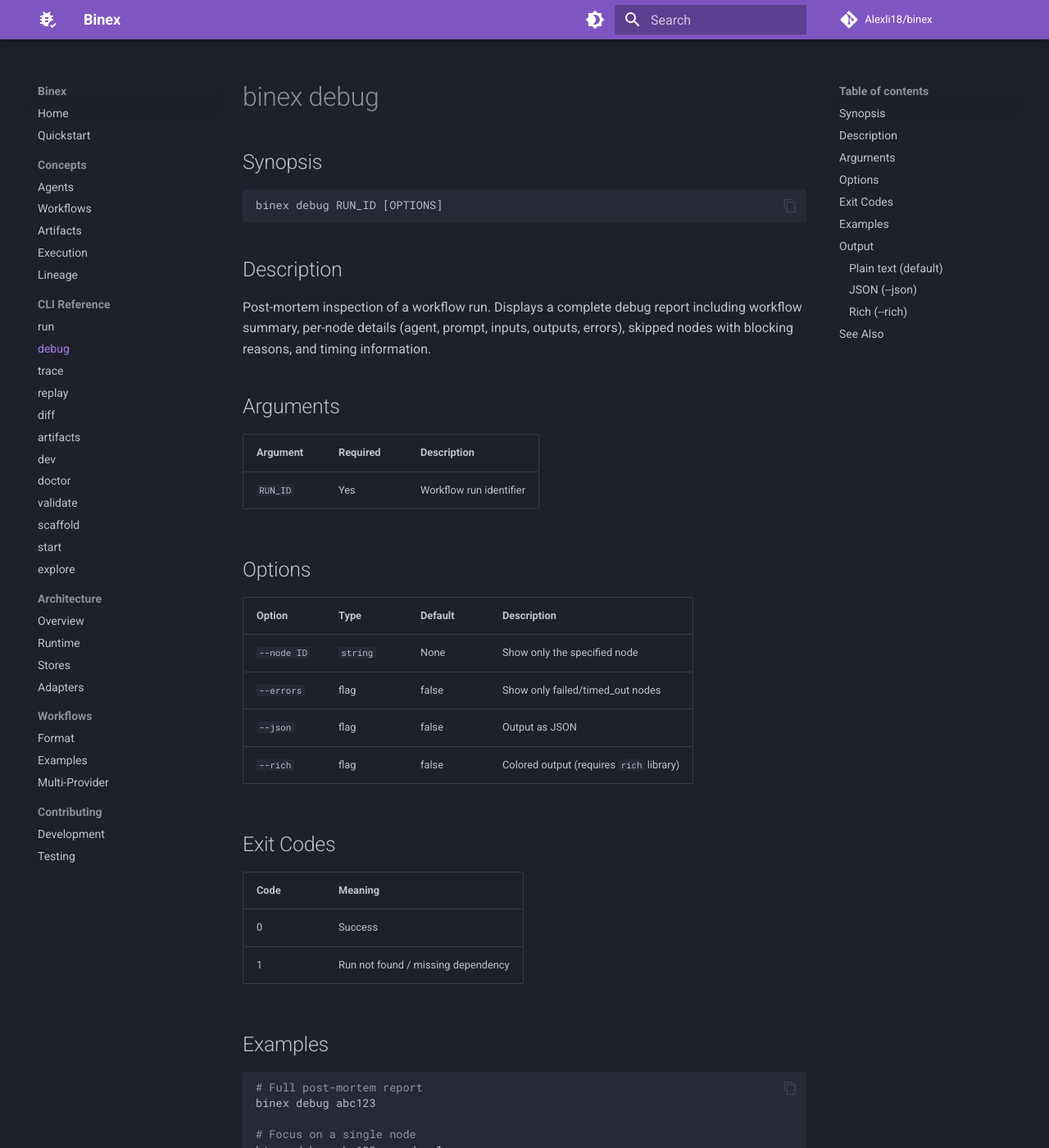
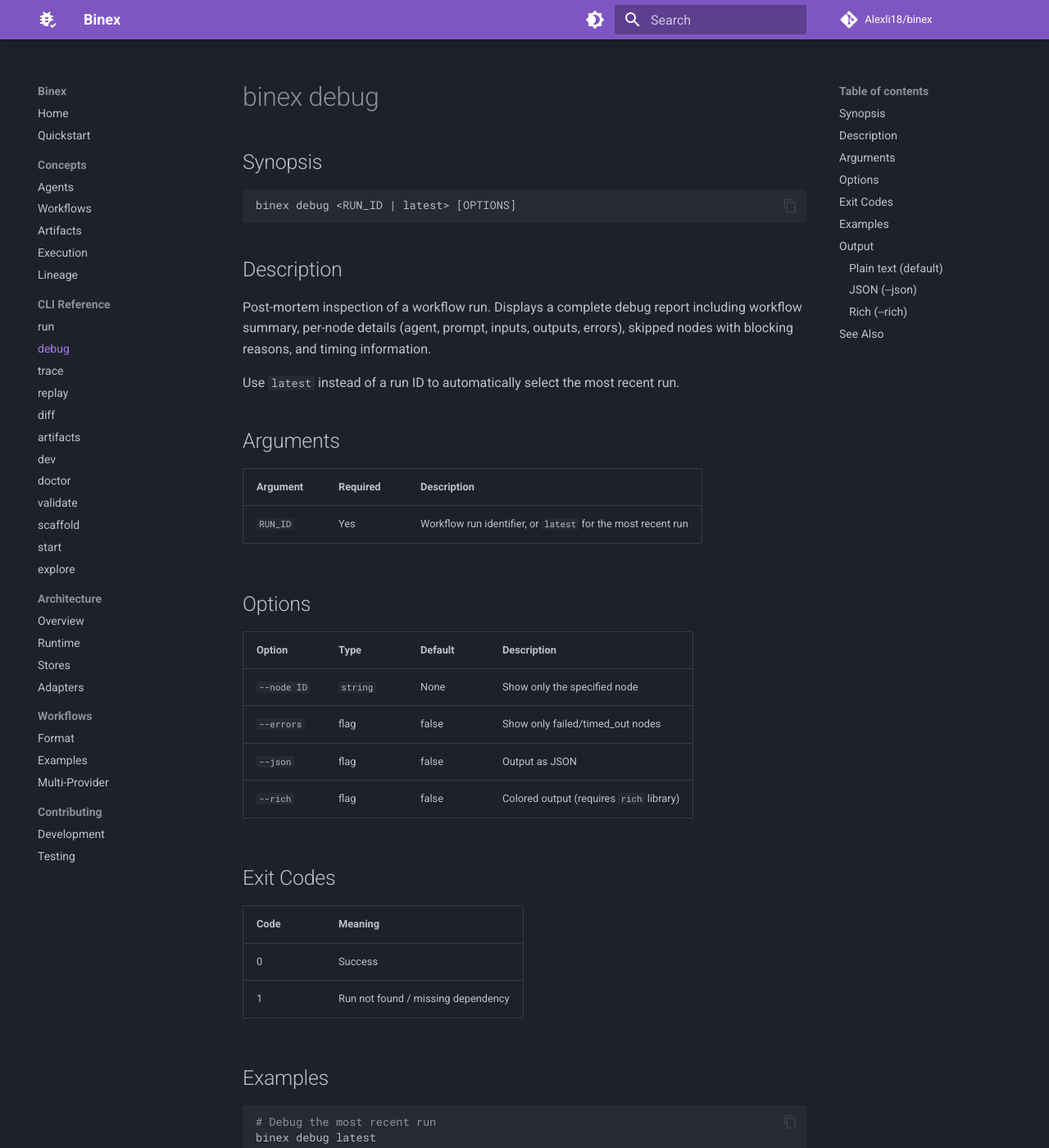
Before and after one commit to Alexli18/binex, an MkDocs documentation site: the page built from docs/cli/debug.md, in a window 1280 px wide and 1400 px high. Shown: the whole window at 82% size. Built offline with MkDocs 1.6.1 and Material for MkDocs 9.7.7, drawn with Linux system fonts in a browser that asks for light colours; comment, search, counter and statistics services are not loaded.

Commit message:
Add debug latest to docs CLI reference
Co-Authored-By: Claude Opus 4.6 <noreply@anthropic.com>

````diff
--- a/docs/cli/debug.md
+++ b/docs/cli/debug.md
@@ -3,18 +3,20 @@
 ## Synopsis
 
 ```
-binex debug RUN_ID [OPTIONS]
+binex debug <RUN_ID | latest> [OPTIONS]
 ```
 
 ## Description
 
 Post-mortem inspection of a workflow run. Displays a complete debug report including workflow summary, per-node details (agent, prompt, inputs, outputs, errors), skipped nodes with blocking reasons, and timing information.
 
+Use `latest` instead of a run ID to automatically select the most recent run.
+
 ## Arguments
 
 | Argument | Required | Description |
 |---|---|---|
-| `RUN_ID` | Yes | Workflow run identifier |
+| `RUN_ID` | Yes | Workflow run identifier, or `latest` for the most recent run |
 
 ## Options
 
@@ -35,6 +37,9 @@ Post-mortem inspection of a workflow run. Displays a complete debug report inclu
 ## Examples
 
 ```bash
+# Debug the most recent run
+binex debug latest
+
 # Full post-mortem report
 binex debug abc123
 
````
